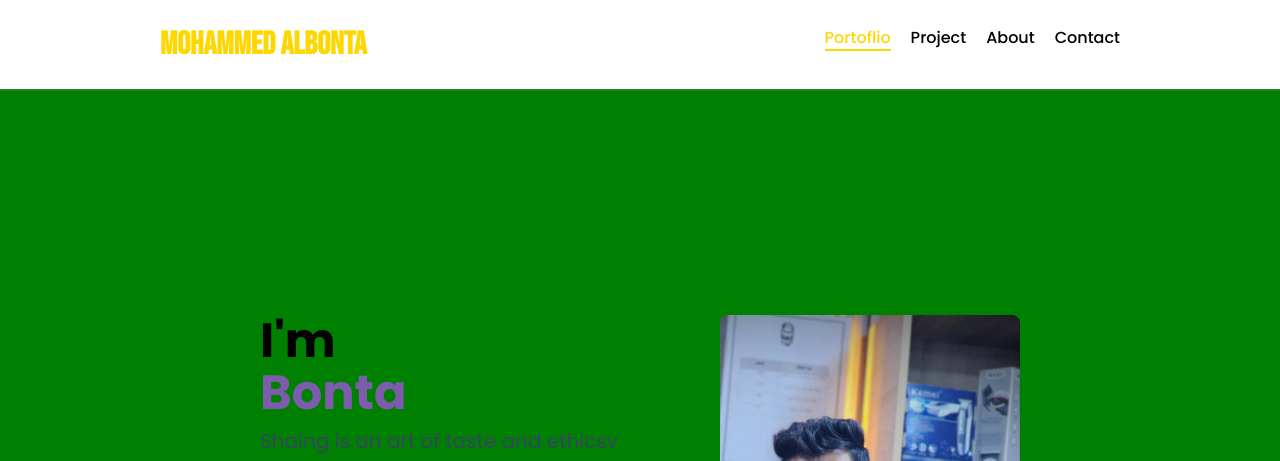
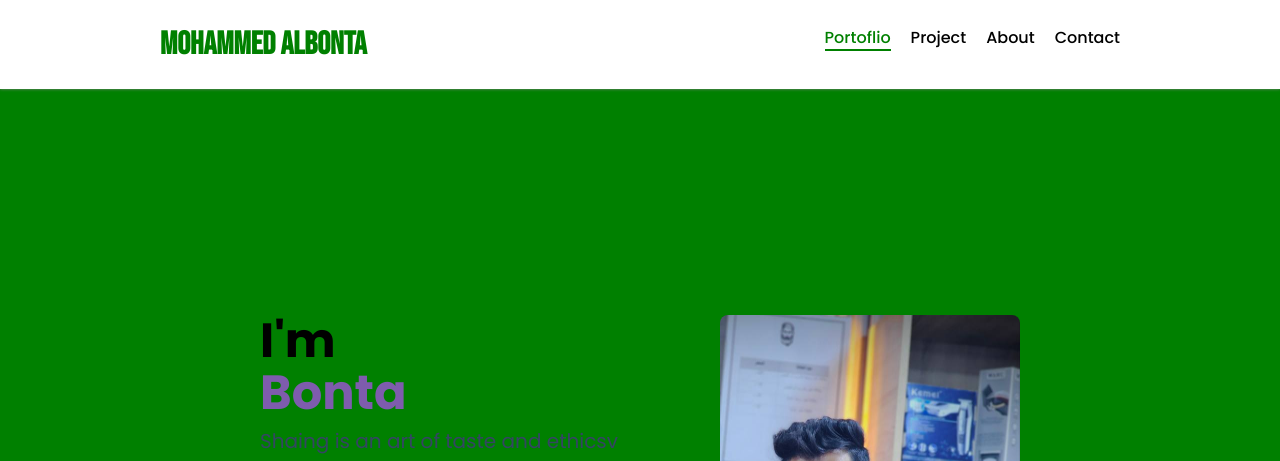
Before and after one commit to mohammedAbonta/protofolio, a website: page index.html in a window 1280 px wide. Shown: the top 461 px of the page. Drawn offline with Linux system fonts and the light colour scheme.

Commit message:
Update style.css

```diff
--- a/style.css
+++ b/style.css
@@ -2,7 +2,7 @@
 @import url('https://fonts.googleapis.com/css2?family=Oswald:wght@200..700&family=Poppins:ital,wght@0,100;0,200;0,300;0,400;0,500;0,600;0,700;0,800;0,900;1,100;1,200;1,300;1,400;1,500;1,600;1,700;1,800;1,900&display=swap');
 @import url('https://fonts.googleapis.com/css2?family=Bebas+Neue&display=swap');
 :root {
-  --mainC: #ffd700;
+  --mainC: #008000;
   --secC: #344563;
   --sec2C: #7E5CAD;
   --mainF: 'Poppins';
```
